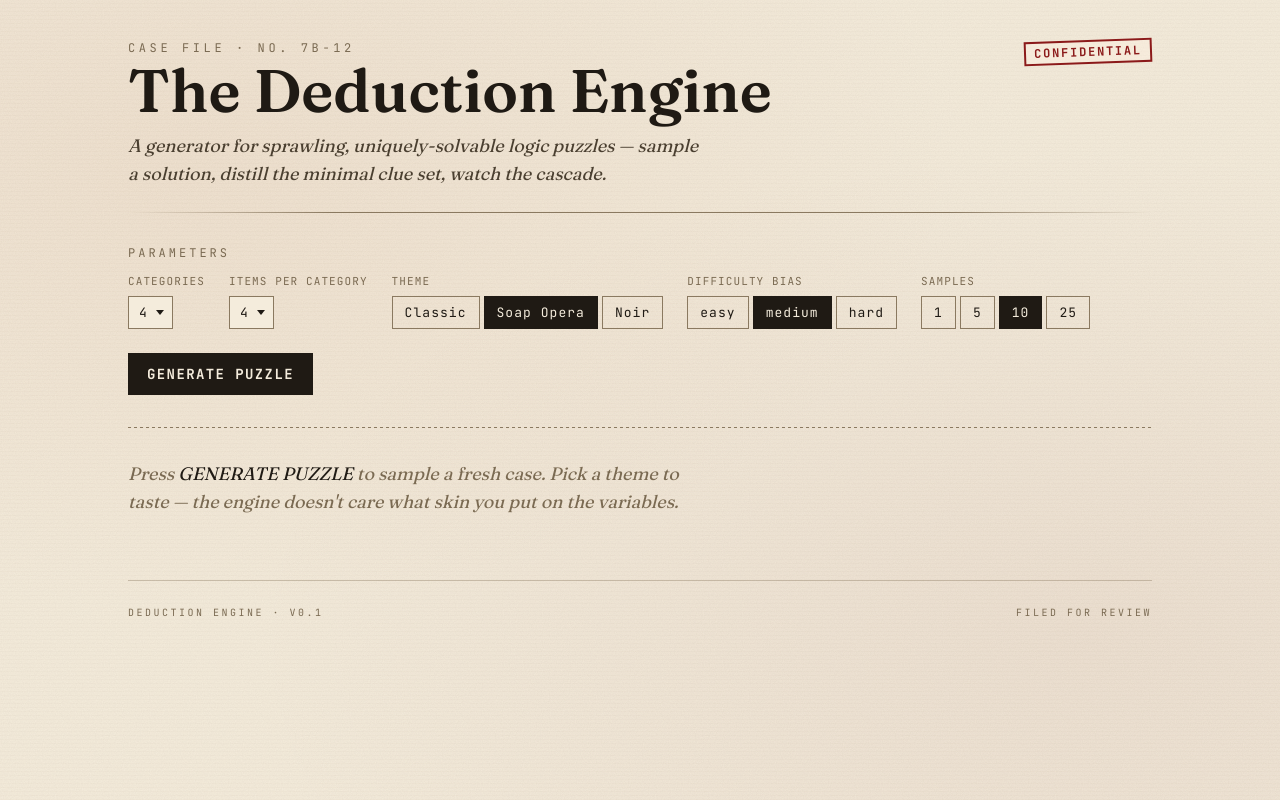
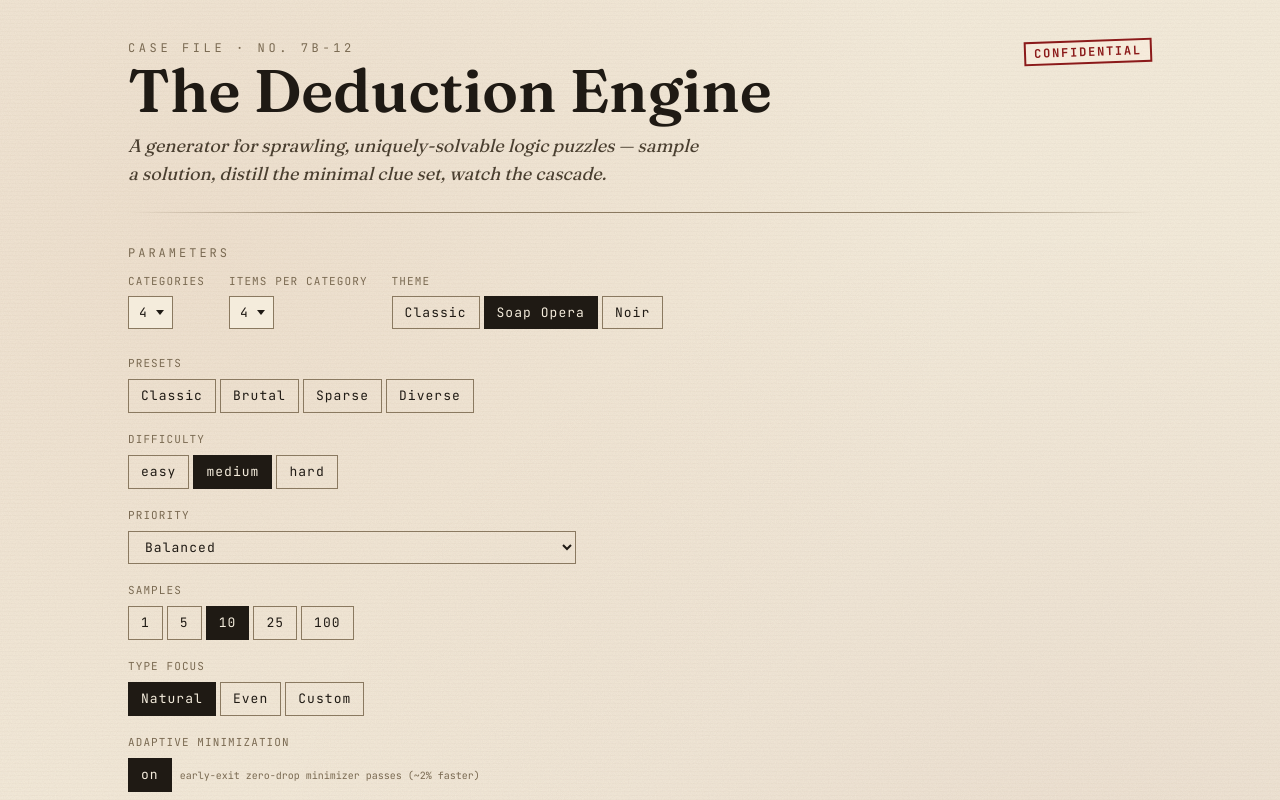
Before and after one commit to szk5334/LogicPuzzle, a React (Vite) app: page / in a window 1280 px wide. Shown: the top 800 px of the page. Built offline with nearby package versions, Linux system fonts and the light colour scheme.

Commit message:
Add files via upload

```diff
--- a/src/App.jsx
+++ b/src/App.jsx
@@ -5,7 +5,9 @@ import { DEFAULT_SCRATCH_LABELS } from './utils.js';
 import { canonKey } from './engine/propagation.js';
 import { generatePuzzle } from './engine/generator.js';
 import { computePar, metricsFor } from './engine/par.js';
-import { scoreInterestingness } from './engine/scorer.js';
+// scoreInterestingness was the original balance-mode-only scorer. The dash
+// card lets the user pick a priority mode, so we call scorePuzzle(p, mode)
+// instead. scorePuzzle is imported alongside DashCard below.
 import { verifyMarks } from './engine/verify.js';
 import { hintTier1, hintTier2, hintTier3 } from './engine/hints.js';
 
@@ -21,6 +23,8 @@ import { TraceView, OptimalTraceView } from './UI/TraceView.jsx';
 import { Legend } from './UI/Legend.jsx';
 import { StaircaseGrid } from './UI/StaircaseGrid.jsx';
 import { SamplingPanel } from './UI/SamplingPanel.jsx';
+import { DashCard, DEFAULT_CONFIG, configToEngineFocus } from './UI/DashCard.jsx';
+import { scorePuzzle } from './engine/scorer.js';
 
 // ============================================================
 // UI
@@ -36,8 +40,11 @@ export default function App() {
   // narrower than the window on desktop).
   const gridPanelRef = useRef(null);
   const [themeKey, setThemeKey] = useState('soapOpera');
-  const [difficulty, setDifficulty] = useState('medium');
-  const [sampleCount, setSampleCount] = useState(10);
+  // Consolidated dash-card config drives difficulty, sample count, priority mode,
+  // type focus, and adaptive minimization. Defaults from DashCard.DEFAULT_CONFIG
+  // — the "normal distribution" centered settings.
+  const [dashConfig, setDashConfig] = useState(DEFAULT_CONFIG);
+  const { difficulty, sampleCount, priorityMode } = dashConfig;
   const [puzzle, setPuzzle] = useState(null);
   const [candidates, setCandidates] = useState(null);
   const [progress, setProgress] = useState({ done: 0, total: 0 });
@@ -106,14 +113,23 @@ export default function App() {
 
     const accum = [];
     let i = 0;
+    // Resolve engine-facing knobs from the dash-card config. typeFocus may be a
+    // string ('natural'/'even'), an array, or { fixed, rotate } — generator.js
+    // handles all forms. The priority mode determines which scorer is used to
+    // rank samples; scorePuzzle dispatches.
+    const engineTypeFocus = configToEngineFocus(dashConfig);
+    const generateConfig = {
+      typeFocus: engineTypeFocus,
+      adaptiveMin: dashConfig.adaptiveMin,
+    };
     const step = () => {
       try {
         // Use the dropdown's theme directly here, not the puzzle-bound
         // `theme` variable above — a new generation should honor the
         // current dropdown selection, not the previous puzzle's theme.
-        const p = generatePuzzle(themes[themeKey], numCategories, numItems, difficulty);
+        const p = generatePuzzle(themes[themeKey], numCategories, numItems, difficulty, generateConfig);
         if (p.status === 'solved') {
-          p._score = scoreInterestingness(p);
+          p._score = scorePuzzle(p, priorityMode);
           p.par = computePar(p);
           p._themeKey = themeKey;  // bind for stable rendering across dropdown changes
           accum.push(p);
@@ -231,29 +247,13 @@ export default function App() {
                   ))}
                 </div>
               </div>
-              <div>
-                <div className="text-[11px] ink-faded uppercase tracking-widest mb-1.5">Difficulty bias</div>
-                <div className="flex gap-1">
-                  {['easy', 'medium', 'hard'].map((d) => (
-                    <button key={d} className={`ctrl-btn ${difficulty === d ? 'active' : ''}`} onClick={() => setDifficulty(d)}>
-                      {d}
-                    </button>
-                  ))}
-                </div>
-              </div>
-              <div>
-                <div className="text-[11px] ink-faded uppercase tracking-widest mb-1.5" title="Generate N candidates and keep the highest-scoring one.">
-                  Samples
-                </div>
-                <div className="flex gap-1">
-                  {[1, 5, 10, 25].map((n) => (
-                    <button key={n} className={`ctrl-btn ${sampleCount === n ? 'active' : ''}`} onClick={() => setSampleCount(n)}>
-                      {n}
-                    </button>
-                  ))}
-                </div>
-              </div>
             </div>
+
+            {/* Dash card — the rest of the puzzle-shaping dials live here */}
+            <div className="mt-6 max-w-md">
+              <DashCard config={dashConfig} onChange={setDashConfig} />
+            </div>
+
             <button onClick={generate} disabled={generating} className="btn-primary mt-6 font-mono text-sm">
               {generating ? `GENERATING ${progress.done}/${progress.total}...` : 'GENERATE PUZZLE'}
             </button>
```
